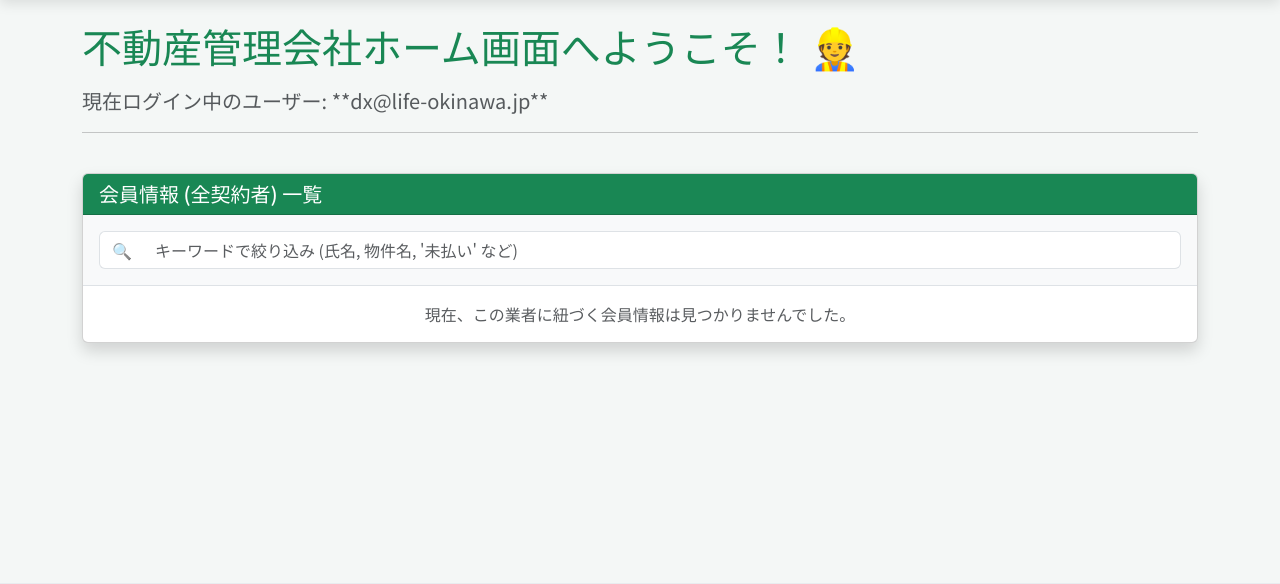
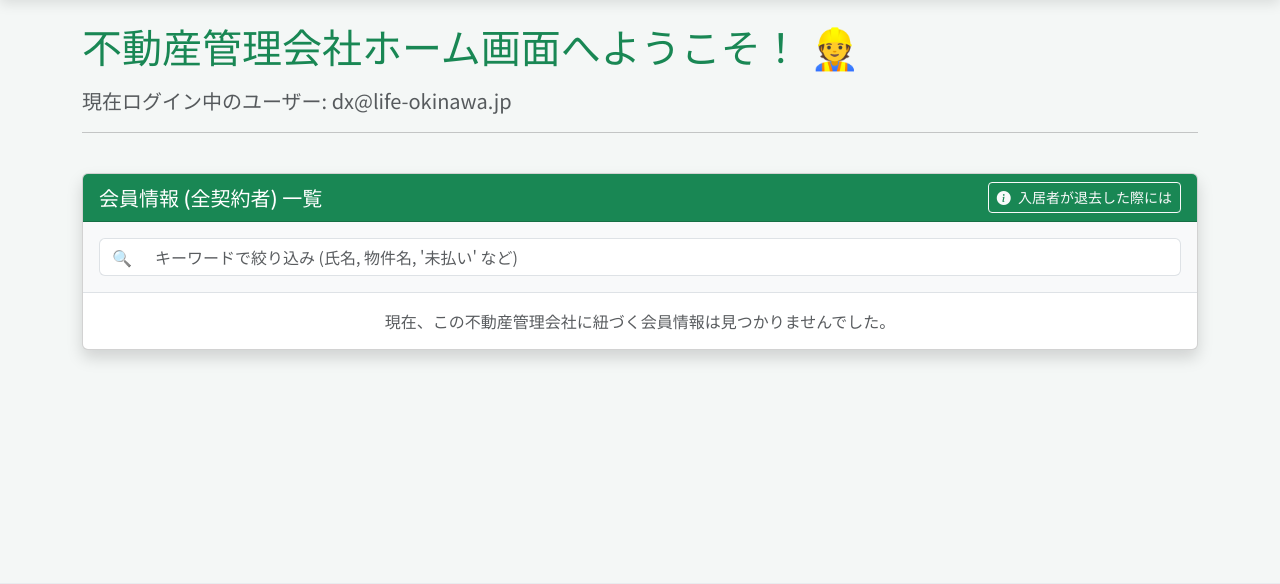
Before and after one commit to k5-kishimoto/LifeSafetyGuarantee, a Django app: page /suppliers/ in a window 1280 px wide. Shown: the part 72-656 px from the top of the page. Run offline with Django 5.2, Linux system fonts and the light colour scheme; a user stored in the database is signed in; some libraries are stand-ins or nearby versions.

Commit message:
業者向けフロー追加

```diff
--- a/templates/suppliers/home.html
+++ b/templates/suppliers/home.html
@@ -9,7 +9,7 @@
 <div class="row mb-4">
     <div class="col-12">
         <h2 class="display-6 text-success mb-3">不動産管理会社ホーム画面へようこそ！ 👷</h2>
-        <p class="lead text-muted">現在ログイン中のユーザー: **{{ user.username }}**</p>
+        <p class="lead text-muted">現在ログイン中のユーザー: <strong>{{ user.username }}</strong></p>
         <hr>
     </div>
 </div>
@@ -19,6 +19,10 @@
         <div class="card shadow">
             <div class="card-header bg-success text-white d-flex justify-content-between align-items-center">
                 <h5 class="mb-0">会員情報 (全契約者) 一覧</h5>
+
+                <button type="button" class="btn btn-outline-light btn-sm" data-bs-toggle="modal" data-bs-target="#moveOutInfoModal">
+                    <i class="bi bi-info-circle-fill me-1"></i> 入居者が退去した際には
+                </button>
             </div>
 
             <div class="p-3 bg-light border-bottom">
@@ -83,7 +87,6 @@
                                 <td data-value="{{ contractor.move_out_date|default_if_none:'' }}">
                                     {% if contractor.move_out_date %}
                                         <span class="badge bg-danger">退去</span>
-
                                         <span class="ms-1 small text-dark fw-bold">
                                             {{ contractor.move_out_date }}
                                         </span>
@@ -101,9 +104,77 @@
                 </div>
                 {% else %}
                 <div class="p-3 text-center text-muted">
-                    現在、この業者に紐づく会員情報は見つかりませんでした。
+                    現在、この不動産管理会社に紐づく会員情報は見つかりませんでした。
                 </div>
                 {% endif %}
+            </div>
+        </div>
+    </div>
+</div>
+
+<div class="modal fade" id="moveOutInfoModal" tabindex="-1" aria-labelledby="moveOutInfoModalLabel" aria-hidden="true">
+    <div class="modal-dialog modal-lg">
+        <div class="modal-content">
+            <div class="modal-header bg-success text-white">
+                <h5 class="modal-title" id="moveOutInfoModalLabel">
+                    <i class="bi bi-info-circle-fill me-2"></i>入居者が退去した際のお手続き
+                </h5>
+                <button type="button" class="btn-close btn-close-white" data-bs-dismiss="modal" aria-label="Close"></button>
+            </div>
+            <div class="modal-body p-4">
+                <h6 class="fw-bold mb-3 border-bottom pb-2 border-success">
+                    <i class="bi bi-1-circle-fill text-success me-2"></i>退去保証の申請について
+                </h6>
+                <p class="mb-4">
+                    <img src="{% static 'img/supplier.png' %}" class="img-fluid position-relative floating-img" style="z-index: 1;" alt="退去費用保証のイメージ"/>
+                    入居者様が退去された場合は、速やかに弊社までご連絡ください。<br>
+                    以下のいずれかの方法で申請をお願いいたします。
+                </p>
+
+                <div class="row g-3 mb-4">
+                    <div class="col-md-6">
+                        <div class="card h-100 border-0 shadow-sm bg-light">
+                            <div class="card-body text-center">
+                                <i class="bi bi-telephone-fill text-success fs-1 mb-2"></i>
+                                <h6 class="fw-bold">お電話でのご連絡</h6>
+                                <p class="mb-0 fs-5 fw-bold text-dark">098-850-2222</p>
+                                <small class="text-muted">（受付時間：平日 9:00 - 18:00）</small>
+                            </div>
+                        </div>
+                    </div>
+                    <div class="col-md-6">
+                        <div class="card h-100 border-0 shadow-sm bg-light">
+                            <div class="card-body text-center">
+                                <i class="bi bi-envelope-fill text-success fs-1 mb-2"></i>
+                                <h6 class="fw-bold">メールでのご連絡</h6>
+                                <p class="mb-0">
+                                    <a href="mailto:info@life-okinawa.jp" class="text-decoration-none fw-bold">info@life-okinawa.jp</a>
+                                </p>
+                                <small class="text-muted">（24時間受付）</small>
+                            </div>
+                        </div>
+                    </div>
+                </div>
+
+                <h6 class="fw-bold mb-3 border-bottom pb-2 border-success">
+                    <i class="bi bi-2-circle-fill text-success me-2"></i>必要な書類
+                </h6>
+                <ul class="list-group list-group-flush mb-4">
+                    <li class="list-group-item"><i class="bi bi-check-lg text-success me-2"></i>退去精算書（写し）</li>
+                    <li class="list-group-item"><i class="bi bi-check-lg text-success me-2"></i>原状回復費用の請求書（写し）</li>
+                    <li class="list-group-item"><i class="bi bi-check-lg text-success me-2"></i>退去時の室内写真</li>
+                </ul>
+
+                <div class="alert alert-warning d-flex align-items-center" role="alert">
+                    <i class="bi bi-exclamation-triangle-fill flex-shrink-0 me-3 fs-4"></i>
+                    <div>
+                        <strong>ご注意ください：</strong><br>
+                        退去日から<strong>90日以内</strong>にご連絡がない場合、保証の対象外となることがございます。
+                    </div>
+                </div>
+            </div>
+            <div class="modal-footer bg-light">
+                <button type="button" class="btn btn-secondary" data-bs-dismiss="modal">閉じる</button>
             </div>
         </div>
     </div>
@@ -113,7 +184,6 @@
     th.sortable { cursor: pointer; position: relative; }
     th.sortable:hover { background-color: #f1f1f1; }
     .sort-icon { font-size: 0.8em; margin-left: 5px; color: #ccc; }
-    /* 検索ボックスのフォーカス時のスタイル調整 */
     #searchInput:focus { box-shadow: none; border-color: #ced4da; }
     .input-group:focus-within { box-shadow: 0 0 0 0.25rem rgba(25, 135, 84, 0.25); border-radius: 0.375rem; }
 </style>
@@ -123,20 +193,13 @@ document.addEventListener('DOMContentLoaded', function() {
     const table = document.getElementById('sortableTable');
     if (!table) return;
 
-    // ==========================================
-    // 🔍 2. フィルター機能の追加
-    // ==========================================
+    // 検索機能
     const searchInput = document.getElementById('searchInput');
-
     searchInput.addEventListener('keyup', function() {
         const searchText = searchInput.value.toLowerCase();
         const rows = table.querySelectorAll('tbody tr');
-
         rows.forEach(row => {
-            // その行のすべてのテキストを取得して小文字に変換
             const rowText = row.innerText.toLowerCase();
-
-            // 検索ワードが含まれていれば表示、なければ非表示
             if (rowText.includes(searchText)) {
                 row.style.display = '';
             } else {
@@ -145,13 +208,9 @@ document.addEventListener('DOMContentLoaded', function() {
         });
     });
 
-    // ==========================================
-    // 🔃 ソート機能 (既存のコード)
-    // ==========================================
+    // ソート機能
     const headers = table.querySelectorAll('th.sortable');
     const tableBody = table.querySelector('tbody');
-    // 注意: sortするときは「現在のDOM」から取得する必要があるため、
-    // const rows = ... と固定するのではなく、イベント内で取得するように少し書き換えます
 
     headers.forEach((header, index) => {
         header.addEventListener('click', () => {
@@ -168,7 +227,6 @@ document.addEventListener('DOMContentLoaded', function() {
             header.querySelector('.sort-icon').textContent = currentIsAscending ? '↓' : '↑';
             header.querySelector('.sort-icon').style.color = '#333';
 
-            // 常に最新の行リストを取得してソート
             const currentRows = Array.from(tableBody.querySelectorAll('tr'));
 
             const sortedRows = currentRows.sort((a, b) => {
```
Also changed, not shown: static/img/detail.png, static/img/supplier.png (added), 1 other file.
